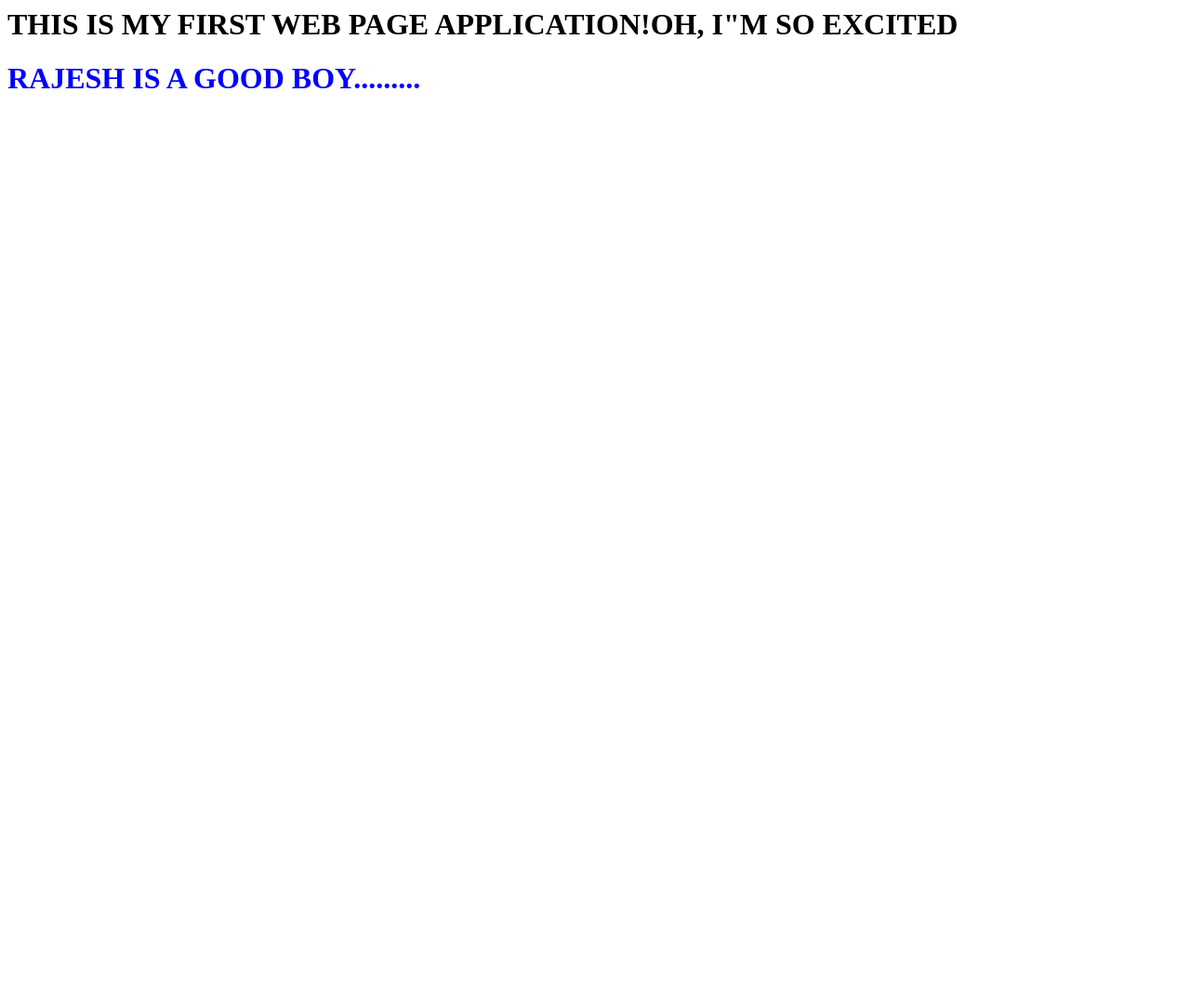
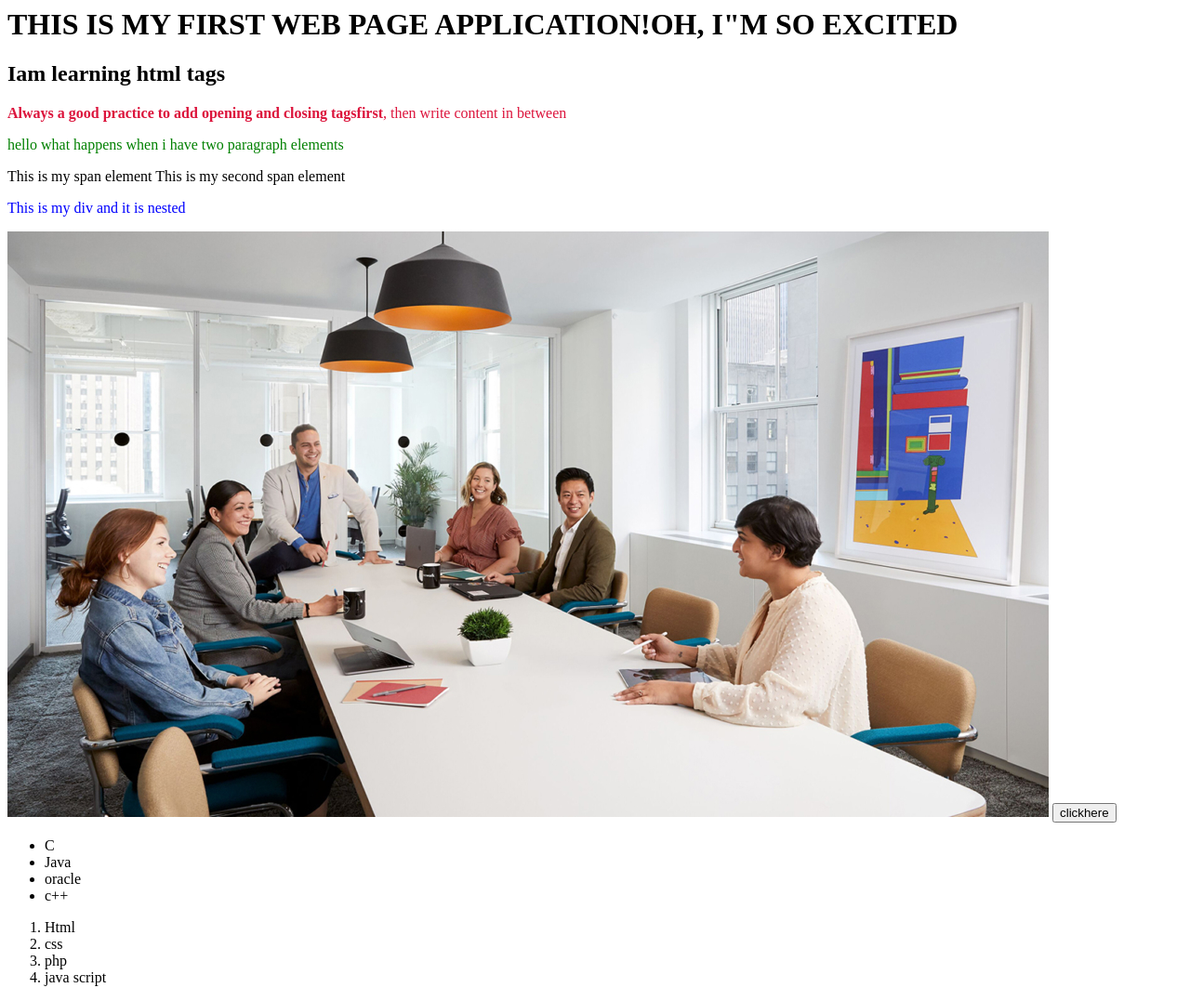
Before and after one commit to suresh9398/suresh9398.github.io, a plain HTML site: page index.html in a window 1280 px wide. Shown: the whole page at 93% size. Before the commit the page ends 800 px from the top, so only its background shows below. Drawn offline with Linux system fonts and the light colour scheme.

Commit message:
Add files via upload

```diff
--- a/index.html
+++ b/index.html
@@ -4,11 +4,49 @@
     <title>webpage</title>
 
     </head>
+    <style>
+        #paragraph_1{
+            color: crimson;
+
+        }
+        #paragraph_2{
+            color: green;
+        }
+        testing-box:hover{
+            color: blue;
+        }
+    </style>
 
 <body>
 <h1>
 THIS IS MY FIRST WEB PAGE APPLICATION!OH, I"M SO EXCITED
 </h1>
-<h1 style="color: blue;">RAJESH IS A GOOD BOY.........</h1>
+<h2>Iam learning html tags</h2>
+<p id="paragraph_1"><b>Always a good practice to add opening and closing tagsfirst</b>, then write content in between</p>
+<p id="paragraph_2">hello what happens when i have two paragraph elements</p>
+<span>This is my span element</span>
+<span>This is my second span element
+    <div>
+        <div class="testing-box">
+        <p style="color: blue;" id="paragraph_3"> This is my <span>div</span> and it is nested</p>
+        </div>
+        <img src="task.jpg"/>
+
+        <a href="https://www.10000coders.com"target="blank"><button>clickhere</button> </a>
+        <ul>
+            <li>C</li>
+            <li>Java</li>
+            <li>oracle</li>
+            <li>c++</li>
+
+        </ul>
+        <ol type="1">
+            <li>Html</li>
+            <li>css</li>
+            <li>php</li>
+            <li>java script</li>
+        </ol>
+    </div>
+</span>
 </body>
 </html>
--- /dev/null
+++ b/my new web page application.css
@@ -0,0 +1,10 @@
+#paragraph_1{
+    color: crimson;
+
+}
+#paragraph_2{
+    color: green;
+}
+testing-box:hover{
+    color: blue;
+}
```
Also changed, not shown: task.jpg (added).
